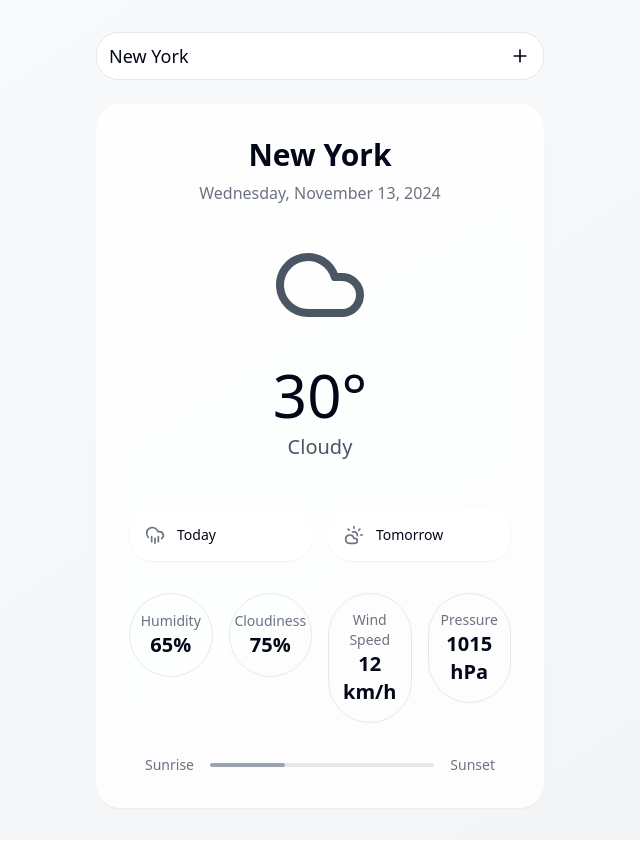
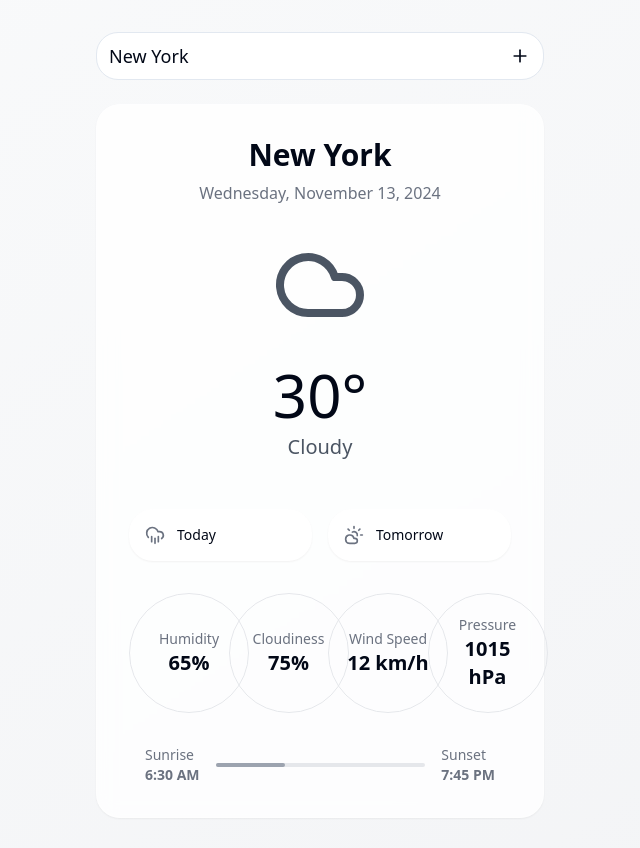
Before and after one commit to ErnestClarkB/playful-webcraft, a React (Vite) app: page / in a window 1280 px wide. Shown: the whole page, without its empty margins (320-960 px from the left). Built offline with nearby package versions, Linux system fonts and the light colour scheme.

Commit message:
Update metrics layout and add sunrise/sunset times
Adjusted the size of the metrics (humidity, cloudiness, etc.) to ensure uniformity and fit the contents appropriately. Added functionality to display the time for sunrise and sunset in the weather card component.
[skip gpt_engineer]

```diff
--- a/src/index.css
+++ b/src/index.css
@@ -49,7 +49,9 @@
 }
 
 .metric-circle {
-  @apply rounded-full border border-gray-200 p-4 flex items-center justify-center aspect-square transition-all duration-300;
+  @apply rounded-full border border-gray-200 p-4 flex items-center justify-center transition-all duration-300;
+  min-height: 120px;
+  min-width: 120px;
 }
 
 .metric-circle:hover {
--- a/src/pages/Index.tsx
+++ b/src/pages/Index.tsx
@@ -13,6 +13,8 @@ const Index = () => {
     cloudiness: 75,
     windspeed: 12,
     pressure: 1015,
+    sunrise: "6:30 AM",
+    sunset: "7:45 PM"
   });
 
   return (
@@ -73,38 +75,33 @@ const Index = () => {
           </div>
 
           <div className="grid grid-cols-2 sm:grid-cols-4 gap-4">
-            <div className="metric-circle">
-              <div className="text-center">
-                <div className="text-sm text-gray-500">Humidity</div>
-                <div className="text-xl font-semibold">{metrics.humidity}%</div>
+            {[
+              { label: "Humidity", value: `${metrics.humidity}%` },
+              { label: "Cloudiness", value: `${metrics.cloudiness}%` },
+              { label: "Wind Speed", value: `${metrics.windspeed} km/h` },
+              { label: "Pressure", value: `${metrics.pressure} hPa` },
+            ].map((metric, index) => (
+              <div key={index} className="metric-circle w-full aspect-square flex items-center justify-center">
+                <div className="text-center">
+                  <div className="text-sm text-gray-500">{metric.label}</div>
+                  <div className="text-xl font-semibold">{metric.value}</div>
+                </div>
               </div>
-            </div>
-            <div className="metric-circle">
-              <div className="text-center">
-                <div className="text-sm text-gray-500">Cloudiness</div>
-                <div className="text-xl font-semibold">{metrics.cloudiness}%</div>
-              </div>
-            </div>
-            <div className="metric-circle">
-              <div className="text-center">
-                <div className="text-sm text-gray-500">Wind Speed</div>
-                <div className="text-xl font-semibold">{metrics.windspeed} km/h</div>
-              </div>
-            </div>
-            <div className="metric-circle">
-              <div className="text-center">
-                <div className="text-sm text-gray-500">Pressure</div>
-                <div className="text-xl font-semibold">{metrics.pressure} hPa</div>
-              </div>
-            </div>
+            ))}
           </div>
 
           <div className="mt-8 flex items-center justify-between px-4">
-            <div className="text-sm text-gray-500">Sunrise</div>
+            <div className="text-sm text-gray-500">
+              <div>Sunrise</div>
+              <div className="font-semibold">{metrics.sunrise}</div>
+            </div>
             <div className="h-1 flex-1 mx-4 bg-gray-200 rounded">
               <div className="h-full w-1/3 bg-gray-400 rounded" />
             </div>
-            <div className="text-sm text-gray-500">Sunset</div>
+            <div className="text-sm text-gray-500">
+              <div>Sunset</div>
+              <div className="font-semibold">{metrics.sunset}</div>
+            </div>
           </div>
         </Card>
       </div>
```
